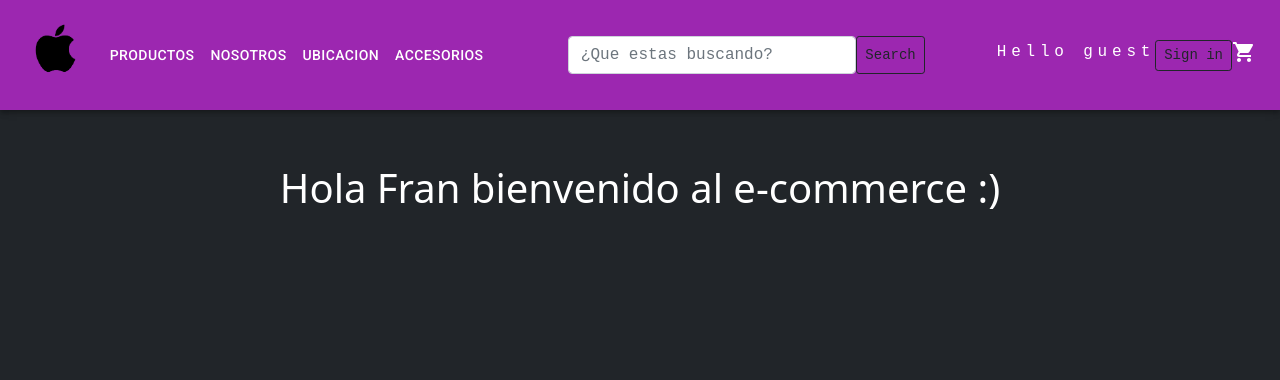
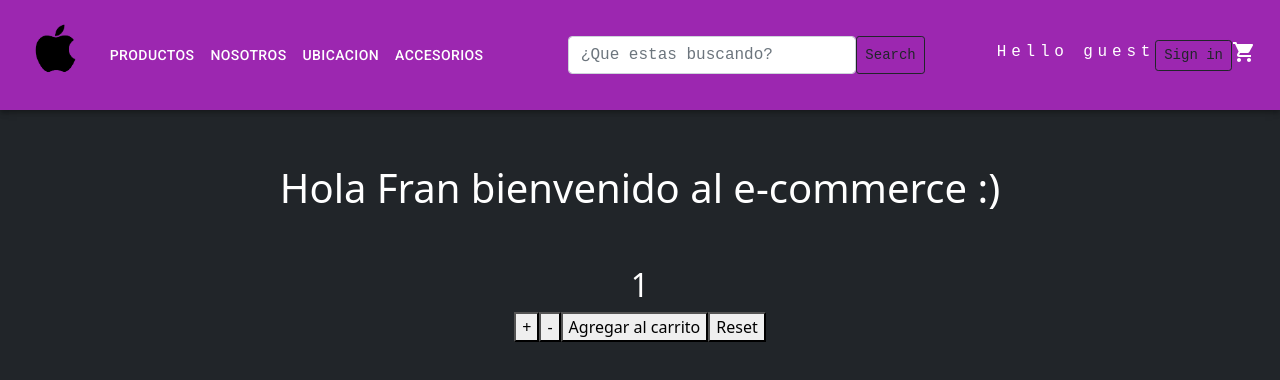
Before and after one commit to ezeortigoza/react, a React (Create React App) app: page / in a window 1280 px wide. Shown: the top 380 px of the page. Built offline with nearby package versions, Linux system fonts and the light colour scheme.

Commit message:
contador

```diff
--- a/public/index.html
+++ b/public/index.html
@@ -18,7 +18,7 @@
   <link href="https://cdn.jsdelivr.net/npm/bootstrap@5.1.3/dist/css/bootstrap.min.css" rel="stylesheet" integrity="sha384-1BmE4kWBq78iYhFldvKuhfTAU6auU8tT94WrHftjDbrCEXSU1oBoqyl2QvZ6jIW3" crossorigin="anonymous">
 
 
-    <title>Mi primer proyecto con react</title>
+    <title>Tienda online apple</title>
   </head>
   <body class="bg-dark">
 
--- a/src/App.js
+++ b/src/App.js
@@ -1,4 +1,5 @@
 import './App.css';
+import ItemCount from './components/ItemCount';
 import ItemListContainer from './components/ItemListContainer';
 import MUNavbar from './components/MUNavbar';
 
@@ -7,12 +8,16 @@
 
 
 function App() {
+
+  const onAdd = (count) =>{
+    alert(`Sumaste ${count} productos`);
+  }
   return (
     <div >
         <>
           <MUNavbar/>
           <ItemListContainer saludar={"Hola Fran bienvenido al e-commerce :)"}/>
-
+           <ItemCount inicial= {1} max={10} onAdd={onAdd} />
        </>
    </div>
 
--- /dev/null
+++ b/src/components/ItemCount.jsx
@@ -0,0 +1,29 @@
+import React, { useState } from 'react'
+
+function ItemCount({inicial,max, onAdd}) {
+    const [count,setCount] = useState(inicial)
+
+    const sumar = () =>{
+    count < max ? setCount(count + 1) : alert("No puedes agregar mas productos");}
+
+
+    const restar = () =>{
+     count > inicial ? setCount(count - 1) : alert("No puedes quitar mas productos"); }
+
+
+    const reset = () =>{
+        setCount(inicial)
+    }
+
+  return (
+    <div className='text-center'>
+        <h2 className='white'>{count}</h2>
+        <button onClick={sumar}>+</button>
+        <button onClick={restar}>-</button>
+        <button onClick={() => {onAdd(count); reset()}}>Agregar al carrito</button>
+        <button onClick={reset}>Reset</button>
+    </div>
+  )
+}
+
+export default ItemCount
--- a/src/components/ItemListContainer.jsx
+++ b/src/components/ItemListContainer.jsx
@@ -1,6 +1,7 @@
 import React from 'react'
 
 function ItemListContainer({saludar}) {
+
   return (
     <div className='fs-1 my-5 text-center primary white'>{saludar}</div>
   )
```
